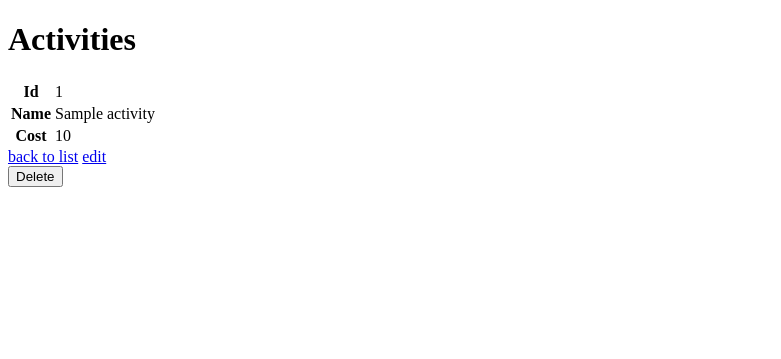
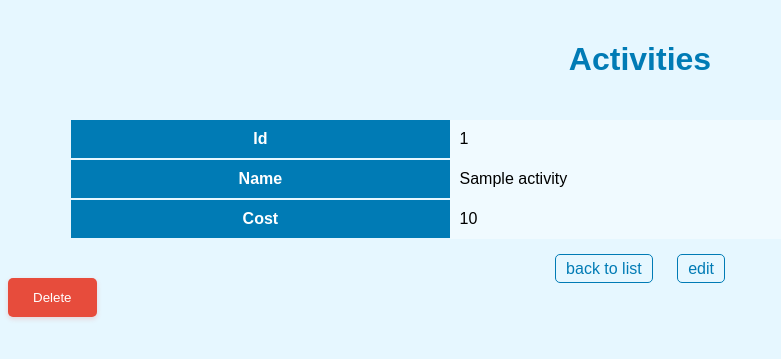
Before and after one commit to Turbotard/Symfony-Project, a Symfony app: template templates/activities/show.html.twig in a window 1280 px wide. Shown: the top 359 px of the page, without its empty margins (0-781 px from the left). Run offline with Twig, Linux system fonts and the light colour scheme; the template is opened without the code that fills it: most values are stand-ins (such as "Sample title", 1, 10 or a date in 2020); some libraries are stand-ins or nearby versions.

Commit message:
need a fix but functionnal and pretty

```diff
--- a/templates/activities/_delete_form.html.twig
+++ b/templates/activities/_delete_form.html.twig
@@ -1,4 +1,26 @@
 <form method="post" action="{{ path('app_activities_delete', {'id': activity.id}) }}" onsubmit="return confirm('Are you sure you want to delete this item?');">
     <input type="hidden" name="_token" value="{{ csrf_token('delete' ~ activity.id) }}">
-    <button class="btn">Delete</button>
+    <button class="btn delete-btn">Delete</button>
 </form>
+
+<style>
+    .btn.delete-btn {
+        background-color: #e74c3c; /* Choix d'une couleur rouge pour indiquer une action de suppression */
+        color: #ffffff;
+        border: none;
+        padding: 12px 25px;
+        border-radius: 5px;
+        cursor: pointer;
+        transition: background-color 0.3s, transform 0.3s;
+        box-shadow: 0px 2px 5px rgba(231, 76, 60, 0.2); /* Ombre rougeâtre pour s'harmoniser avec le fond du bouton */
+    }
+
+    .btn.delete-btn:hover {
+        background-color: #c0392b;
+        transform: translateY(-2px);
+    }
+
+    .btn.delete-btn:active {
+        transform: translateY(0px);
+    }
+</style>
--- a/templates/activities/show.html.twig
+++ b/templates/activities/show.html.twig
@@ -1,6 +1,61 @@
 {% extends 'base.html.twig' %}
 
 {% block title %}Activities{% endblock %}
+
+{% block stylesheets %}
+    {{ parent() }}
+    <style>
+        /* General styles */
+        body {
+            background-color: #e6f7ff;
+            font-family: Arial, sans-serif;
+        }
+
+        /* Header style */
+        h1 {
+            text-align: center;
+            color: #007bb5;
+            padding: 20px 0;
+        }
+
+        /* Table styles */
+        .table {
+            width: 90%;
+            margin: 20px auto;
+            border-collapse: collapse;
+        }
+
+        .table th {
+            background-color: #007bb5;
+            color: #ffffff;
+            padding: 10px;
+            border-bottom: 2px solid #e6f7ff;
+        }
+
+        .table td {
+            padding: 10px;
+            text-align: left;
+            background-color: #f0faff;
+        }
+
+        /* Link styles */
+        a {
+            color: #007bb5;
+            text-decoration: none;
+            margin: 0 10px;
+            padding: 5px 10px;
+            background-color: #e6f7ff;
+            border: 1px solid #007bb5;
+            border-radius: 5px;
+            transition: background-color 0.3s, color 0.3s;
+        }
+
+        a:hover {
+            background-color: #007bb5;
+            color: #ffffff;
+        }
+    </style>
+{% endblock %}
 
 {% block body %}
     <h1>Activities</h1>
@@ -22,9 +77,10 @@
         </tbody>
     </table>
 
+    <div style="text-align: center;">
         <a href="{{ path('app_activities_index') }}">back to list</a>
-
         <a href="{{ path('app_activities_edit', {'id': activity.id}) }}">edit</a>
+    </div>
 
     {{ include('activities/_delete_form.html.twig') }}
 {% endblock %}
```
Also changed, not shown: templates/friend_group/_delete_form.html.twig (+23 -2 lines), templates/friend_group/show.html.twig (+53 -0 lines). Lines whose indentation alone changed are shown as unchanged.
